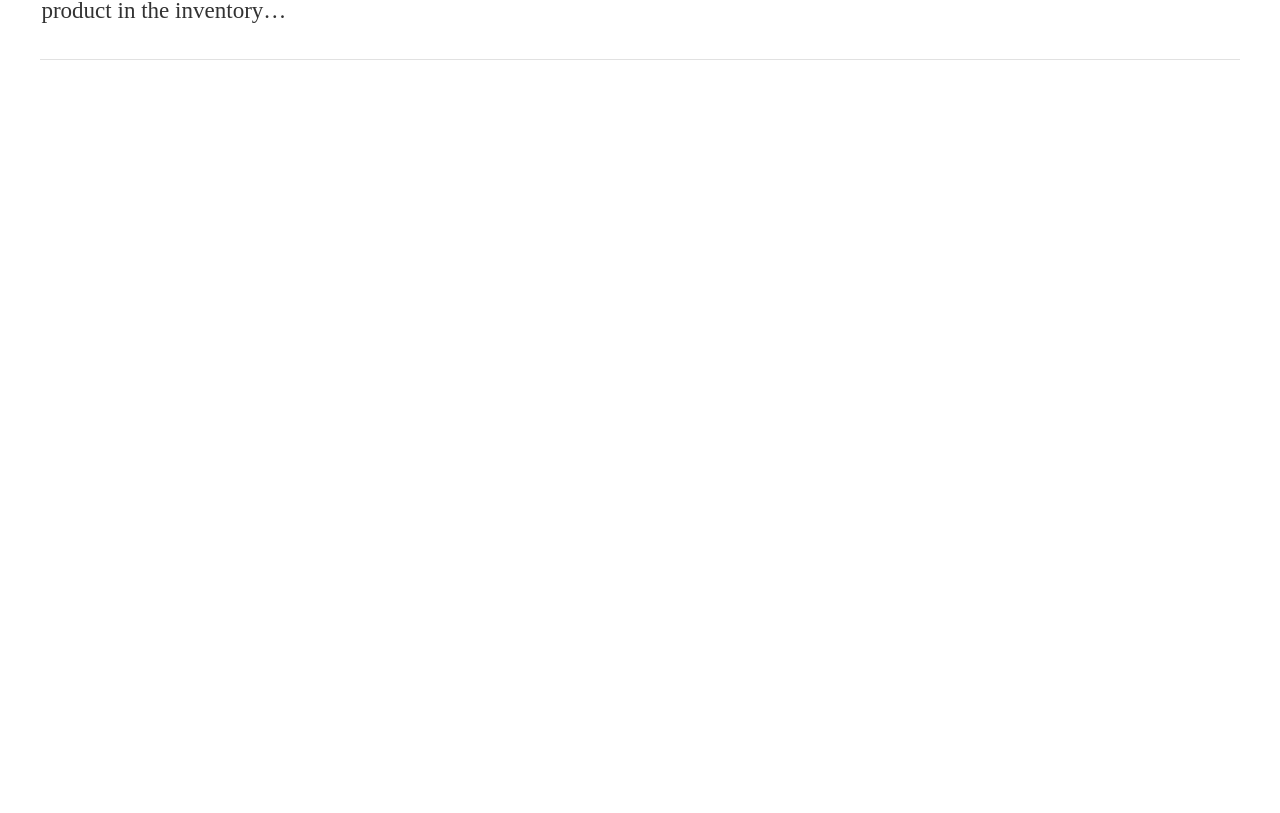
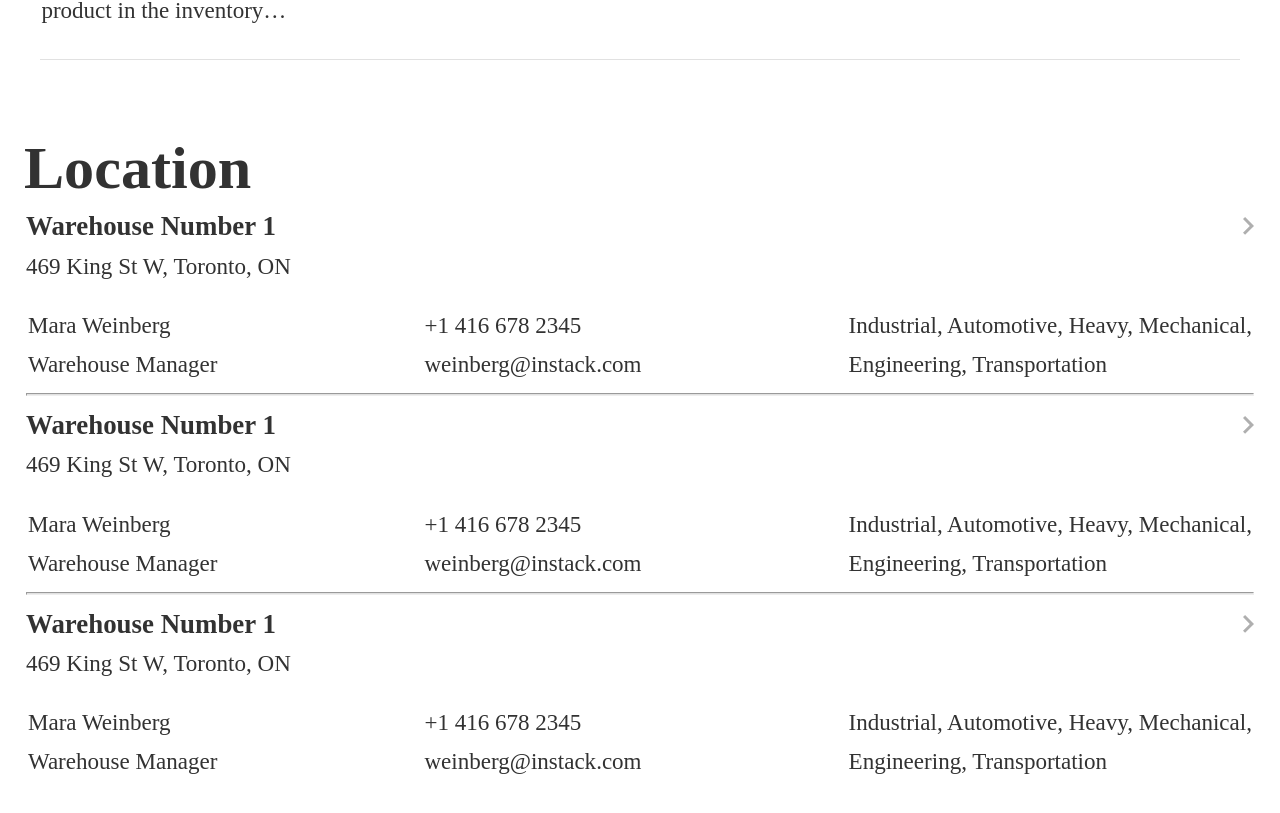
Before and after one commit to Short-Hop/InStock, a React (Create React App) app in the folder client/in-stock/: page /inventory in a window 1280 px wide. Shown: the part 2028-2841 px from the top of the page. Before the commit the page ends 2128 px from the top, so only its background shows below. Built offline with nearby package versions, Linux system fonts and the light colour scheme.

Commit message:
Improved the Location component

```diff
--- a/client/in-stock/src/App.js
+++ b/client/in-stock/src/App.js
@@ -5,8 +5,8 @@ import LocHeader from "../src/component/LocHeader";
 import "./App.css";
 import "./styles/styles.css";
 import CreateProduct from "./CreateProduct";
-import Inventory from "./components/Inventory"
-
+import Inventory from "./components/Inventory";
+import Location from "./components/Location";
 
 class App extends React.Component {
   render() {
@@ -16,7 +16,8 @@ class App extends React.Component {
         <InvHeader />
         <LocHeader />
         <CreateProduct />
-        <Inventory/>
+        <Inventory />
+        <Location />
       </>
     );
   }
--- a/client/in-stock/src/components/location.js
+++ b/client/in-stock/src/components/location.js
@@ -1,11 +1,131 @@
-import React, { Component } from "react";
+import React from "react";
+import rightArrow from "../assets/Icons/SVG/Icon-arrow-right.svg";
 
-export default class location extends Component {
+export default class Location extends React.Component {
   render() {
     return (
-      <div>
+      <section className="location">
         <h1>Location</h1>
-      </div>
+        <table className="location__table">
+          <tr className="location__table-row1">
+            <div className="location-content">
+              <h3 className="title">Warehouse Number 1</h3>
+              <img className="rightArrowImg" src={rightArrow} />
+            </div>
+          </tr>
+          <tr>
+            <h4>469 King St W, Toronto, ON</h4>
+          </tr>
+
+          <br />
+          <div class="location__table-container">
+            <div className="location__table-content">
+              <tr>
+                <h4>Mara Weinberg</h4>
+              </tr>
+              <tr>
+                <h4>Warehouse Manager</h4>
+              </tr>
+            </div>
+            <br />
+            <div>
+              <tr>
+                <h4>+1 416 678 2345</h4>
+              </tr>
+              <tr>
+                <h4>weinberg@instack.com</h4>
+              </tr>
+            </div>
+            <br />
+            <div>
+              <tr>
+                <h4>Industrial, Automotive, Heavy, Mechanical,</h4>
+              </tr>
+              <tr>
+                <h4>Engineering, Transportation</h4>
+              </tr>
+            </div>
+          </div>
+          <hr className="divider" />
+          <tr className="location__table-row1">
+            <div className="location-content">
+              <h3 className="title">Warehouse Number 1</h3>
+              <img className="rightArrowImg" src={rightArrow} />
+            </div>
+          </tr>
+          <tr>
+            <h4>469 King St W, Toronto, ON</h4>
+          </tr>
+          <br />
+          <div class="location__table-container">
+            <div className="location__table-content">
+              <tr>
+                <h4>Mara Weinberg</h4>
+              </tr>
+              <tr>
+                <h4>Warehouse Manager</h4>
+              </tr>
+            </div>
+            <br />
+            <div>
+              <tr>
+                <h4>+1 416 678 2345</h4>
+              </tr>
+              <tr>
+                <h4>weinberg@instack.com</h4>
+              </tr>
+            </div>
+            <br />
+            <div>
+              <tr>
+                <h4>Industrial, Automotive, Heavy, Mechanical,</h4>
+              </tr>
+              <tr>
+                <h4>Engineering, Transportation</h4>
+              </tr>
+            </div>
+          </div>
+          <hr className="divider" />
+          <tr className="location__table-row1">
+            <div className="location-content">
+              <h3 className="title">Warehouse Number 1</h3>
+              <img className="rightArrowImg" src={rightArrow} />
+            </div>
+          </tr>
+          <tr>
+            <h4>469 King St W, Toronto, ON</h4>
+          </tr>
+          <br />
+          <div class="location__table-container">
+            <div className="location__table-content">
+              <tr>
+                <h4>Mara Weinberg</h4>
+              </tr>
+              <tr>
+                <h4>Warehouse Manager</h4>
+              </tr>
+            </div>
+            <br />
+            <div>
+              <tr>
+                <h4>+1 416 678 2345</h4>
+              </tr>
+              <tr>
+                <h4>weinberg@instack.com</h4>
+              </tr>
+            </div>
+            <br />
+            <div>
+              <tr>
+                <h4>Industrial, Automotive, Heavy, Mechanical,</h4>
+              </tr>
+              <tr>
+                <h4>Engineering, Transportation</h4>
+              </tr>
+            </div>
+          </div>
+        </table>
+      </section>
     );
   }
 }
--- /dev/null
+++ b/client/in-stock/src/styles/_location.scss
@@ -0,0 +1,46 @@
+.location {
+  margin: 32px 16px;
+  &__table {
+    width: 100%;
+    .location__table-row1 {
+      .location-content {
+        display: flex;
+        flex-direction: row;
+
+        .title {
+        }
+        .rightArrowImg {
+          margin-left: auto;
+        }
+      }
+    }
+  }
+}
+
+@media (min-width: 600px) {
+  .location {
+    margin: 32px 24px;
+    &__table {
+      width: 100%;
+      .location__table-row1 {
+        .location-content {
+          display: flex;
+          flex-direction: row;
+          align-items: center;
+          .title {
+          }
+          .rightArrowImg {
+            margin-left: auto;
+          }
+        }
+      }
+      .location__table-container {
+        display: flex;
+        flex-direction: row;
+        justify-content: space-between;
+        .location__table-content {
+        }
+      }
+    }
+  }
+}
--- a/client/in-stock/src/styles/styles.css
+++ b/client/in-stock/src/styles/styles.css
@@ -104,7 +104,7 @@ h4 {
   font-weight: 500;
 }
 
-h5 {
+h5, .inventory th, .inventory__mobile--label {
   color: #afafaf;
   font-size: 3.8vw;
   line-height: 4.2vw;
@@ -316,4 +316,62 @@ td {
     width: 161px;
   }
 }
+
+.location {
+  margin: 32px 16px;
+}
+
+.location__table {
+  width: 100%;
+}
+
+.location__table .location__table-row1 .location-content {
+  display: -webkit-box;
+  display: -ms-flexbox;
+  display: flex;
+  -webkit-box-orient: horizontal;
+  -webkit-box-direction: normal;
+      -ms-flex-direction: row;
+          flex-direction: row;
+}
+
+.location__table .location__table-row1 .location-content .rightArrowImg {
+  margin-left: auto;
+}
+
+@media (min-width: 600px) {
+  .location {
+    margin: 32px 24px;
+  }
+  .location__table {
+    width: 100%;
+  }
+  .location__table .location__table-row1 .location-content {
+    display: -webkit-box;
+    display: -ms-flexbox;
+    display: flex;
+    -webkit-box-orient: horizontal;
+    -webkit-box-direction: normal;
+        -ms-flex-direction: row;
+            flex-direction: row;
+    -webkit-box-align: center;
+        -ms-flex-align: center;
+            align-items: center;
+  }
+  .location__table .location__table-row1 .location-content .rightArrowImg {
+    margin-left: auto;
+  }
+  .location__table .location__table-container {
+    display: -webkit-box;
+    display: -ms-flexbox;
+    display: flex;
+    -webkit-box-orient: horizontal;
+    -webkit-box-direction: normal;
+        -ms-flex-direction: row;
+            flex-direction: row;
+    -webkit-box-pack: justify;
+        -ms-flex-pack: justify;
+            justify-content: space-between;
+  }
+}
 /*# sourceMappingURL=styles.css.map */
```
Also changed, not shown: client/in-stock/src/styles/styles.scss (+6 -7 lines), 1 other file (tests, documents, lock files or other folders).
